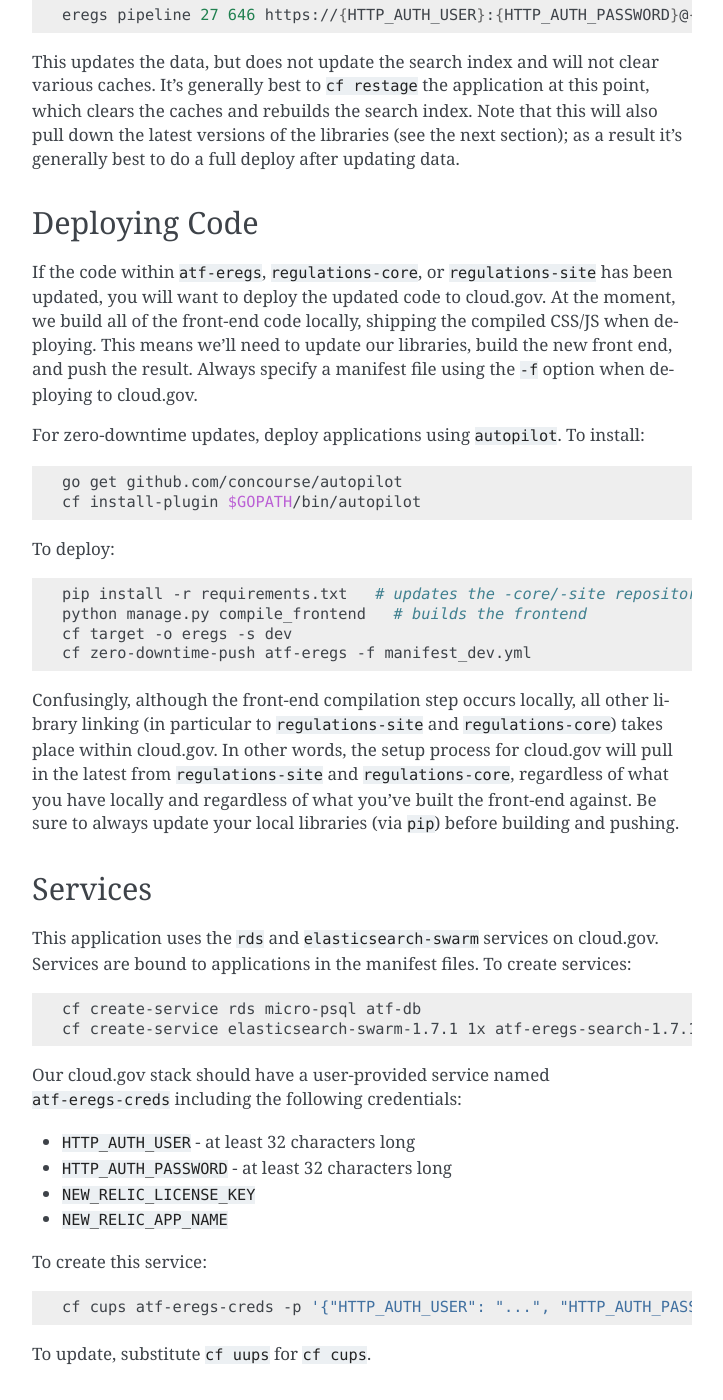
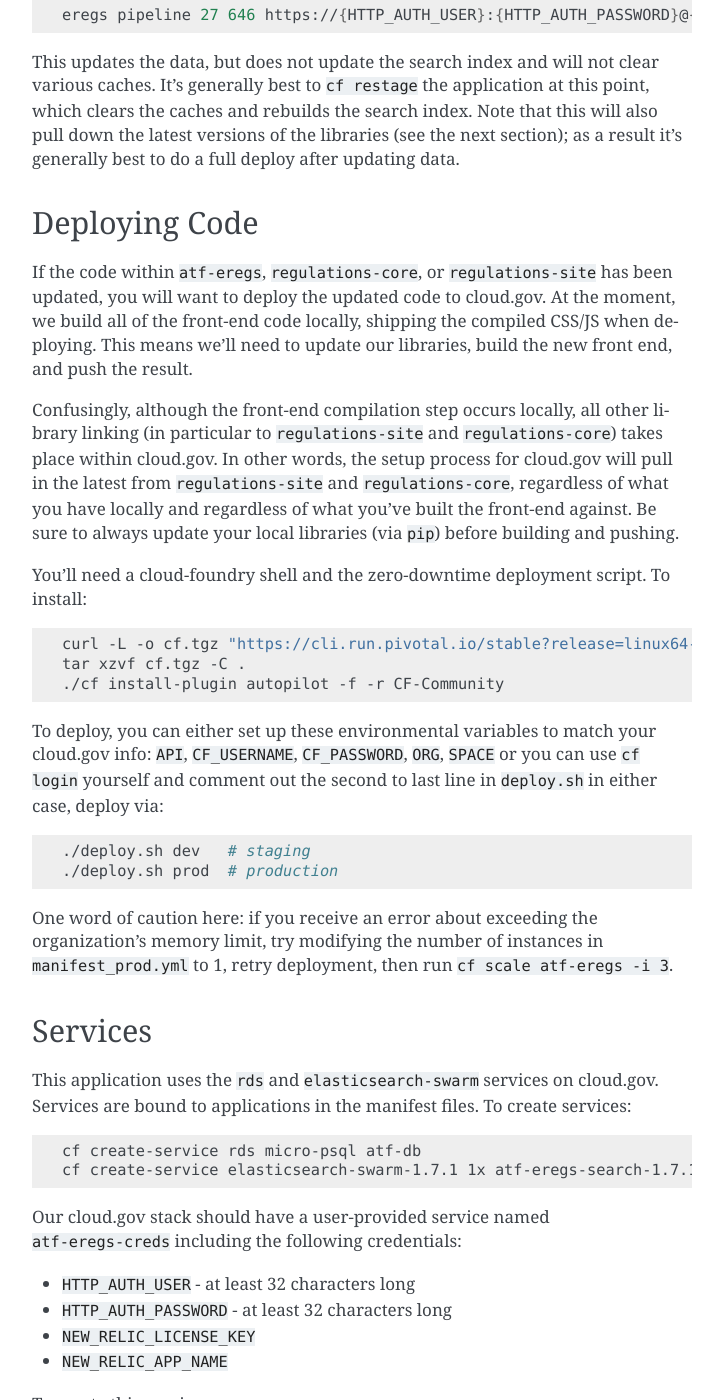
Before and after one commit to 18F/atf-eregs, a Sphinx documentation site: the page built from docs/production_setup.rst, in a window 1280 px wide and 1400 px high, scrolled down 1852 px. Shown: the whole window, without its empty margins (388-1111 px from the left). Built offline with Sphinx 7.4.7, drawn with Linux system fonts in a browser that asks for light colours.

Commit message:
Update docs
Nothing Earth-shattering, but these docs have become a bit stale since they
were first written. Notably, account for the SCSS transition, parser migration
step, and deployment script.

```diff
--- a/docs/local_setup.rst
+++ b/docs/local_setup.rst
@@ -78,7 +78,7 @@
 
 .. code-block:: bash
 
-  pip install git+https://github.com/18F/regulations-parser.git
+  pip install git+https://github.com/eregs/regulations-parser.git@4.0.0#egg=regparser
 
 Then, you will want to start your local server and send it the parsed data.
 These steps will take several minutes.
@@ -86,6 +86,8 @@
 .. code-block:: bash
 
   python manage.py runserver &    # start the server as a background process
+  # Set up the parser's database
+  python manage.py migrate --settings=regparser.web.settings.dev
   eregs pipeline 27 447 http://localhost:8000/api   # send the data for one reg
   eregs pipeline 27 478 http://localhost:8000/api
   eregs pipeline 27 479 http://localhost:8000/api
--- a/docs/production_setup.rst
+++ b/docs/production_setup.rst
@@ -56,24 +56,7 @@
 ``regulations-site`` has been updated, you will want to deploy the updated
 code to cloud.gov. At the moment, we build all of the front-end code locally,
 shipping the compiled CSS/JS when deploying. This means we'll need to update
-our libraries, build the new front end, and push the result. Always specify a
-manifest file using the ``-f`` option when deploying to cloud.gov.
-
-For zero-downtime updates, deploy applications using ``autopilot``. To install:
-
-.. code-block:: bash
-
-  go get github.com/concourse/autopilot
-  cf install-plugin $GOPATH/bin/autopilot
-
-To deploy:
-
-.. code-block:: bash
-
-  pip install -r requirements.txt   # updates the -core/-site repositories
-  python manage.py compile_frontend   # builds the frontend
-  cf target -o eregs -s dev
-  cf zero-downtime-push atf-eregs -f manifest_dev.yml
+our libraries, build the new front end, and push the result.
 
 Confusingly, although the front-end compilation step occurs locally, all other
 library linking (in particular to ``regulations-site`` and
@@ -82,6 +65,29 @@
 ``regulations-core``, regardless of what you have locally and regardless of
 what you've built the front-end against. Be sure to always update your local
 libraries (via ``pip``) before building and pushing.
+
+You'll need a cloud-foundry shell and the zero-downtime deployment script. To
+install:
+
+.. code-block:: bash
+
+  curl -L -o cf.tgz "https://cli.run.pivotal.io/stable?release=linux64-binary&version=6.15.0"
+  tar xzvf cf.tgz -C .
+  ./cf install-plugin autopilot -f -r CF-Community
+
+To deploy, you can either set up these environmental variables to match your
+cloud.gov info: ``API``, ``CF_USERNAME``, ``CF_PASSWORD``, ``ORG``, ``SPACE``
+or you can use ``cf login`` yourself and comment out the second to last line
+in ``deploy.sh`` in either case, deploy via:
+
+.. code-block:: bash
+
+  ./deploy.sh dev   # staging
+  ./deploy.sh prod  # production
+
+One word of caution here: if you receive an error about exceeding the
+organization's memory limit, try modifying the number of instances in
+``manifest_prod.yml`` to 1, retry deployment, then run ``cf scale atf-eregs -i 3``.
 
 Services
 ========
```
Also changed, not shown: docs/customization.rst (+6 -8 lines).
